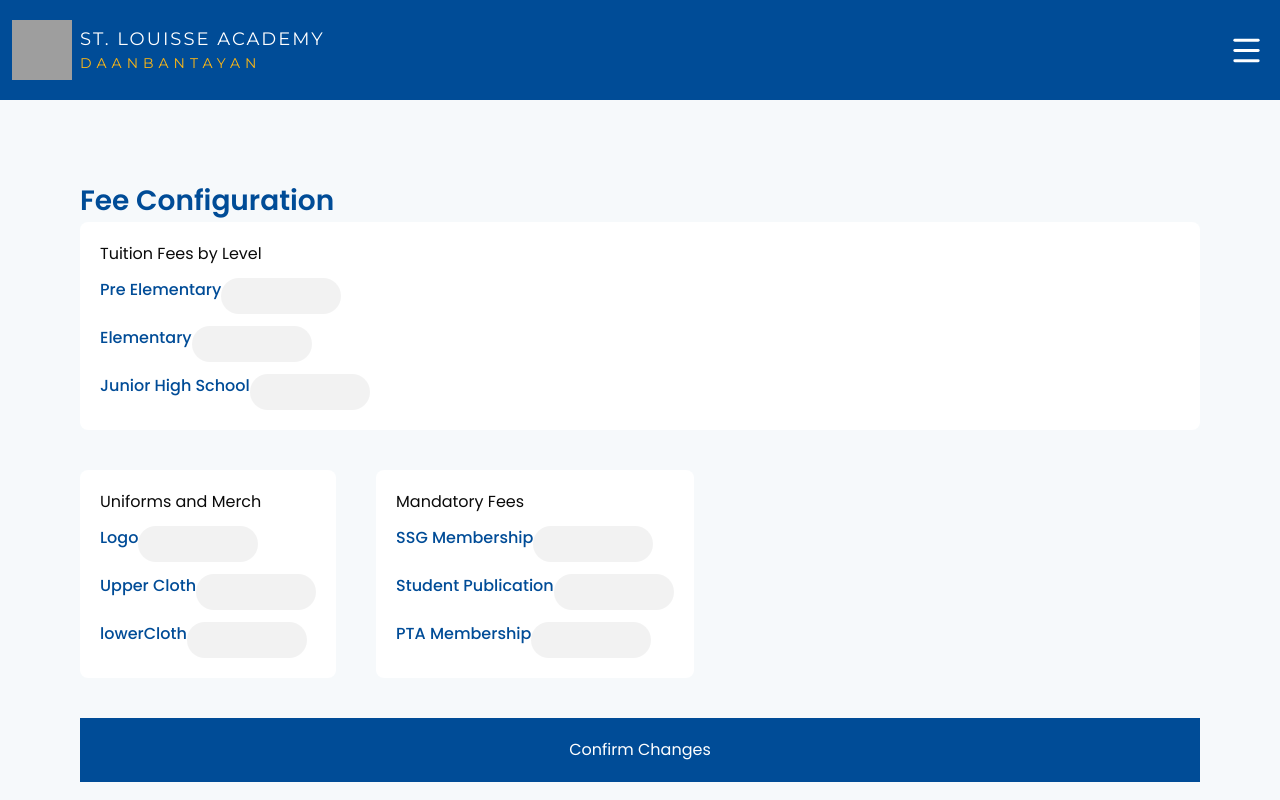
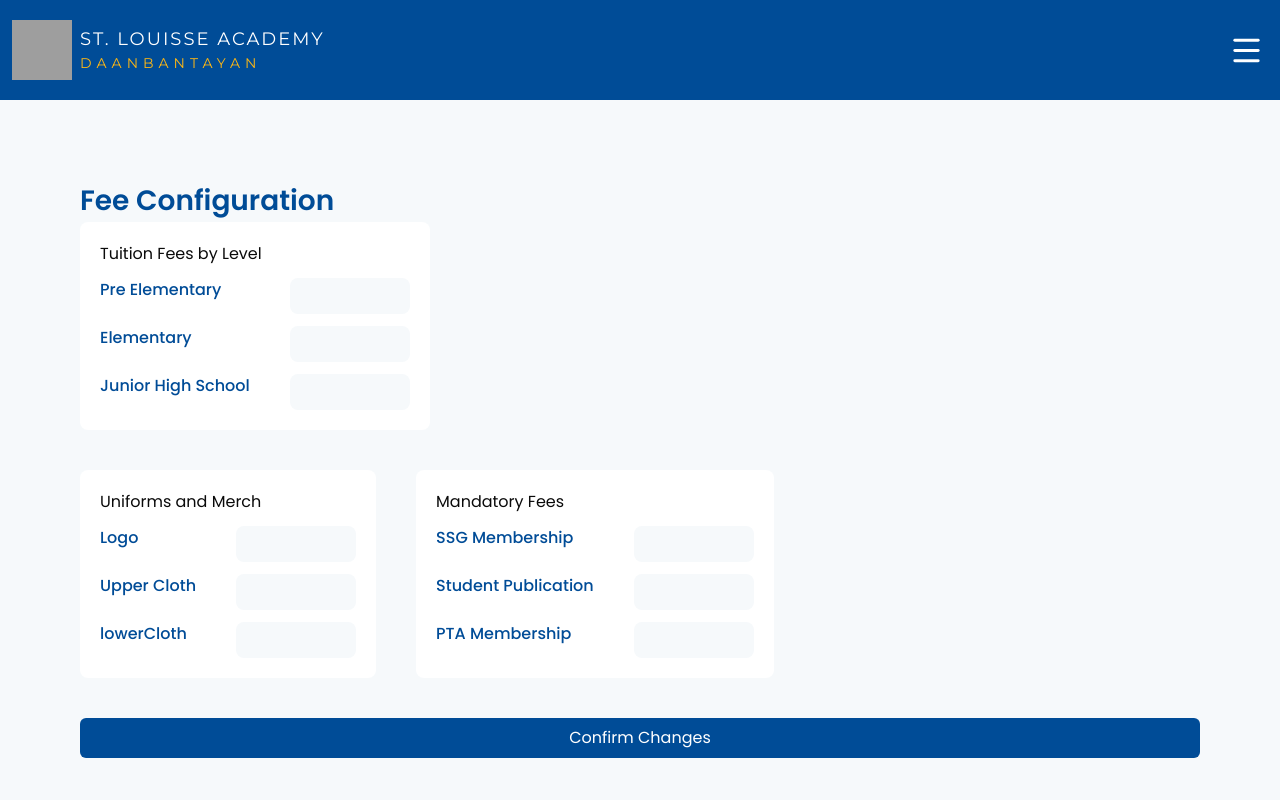
Before and after one commit to charissejamien/stlouisseacademy, a Next.js app: page /admin/fees in a window 1280 px wide. Shown: the top 800 px of the page. Built offline with nearby package versions, Linux system fonts and the light colour scheme; no server answers; grey boxes are pictures that could not be loaded.

Commit message:
feat(style): change ui layout

```diff
--- /dev/null
+++ b/src/app/admin/fees/actions.ts
@@ -0,0 +1,53 @@
+"use server";
+
+import { createClient } from "@/lib/supabase/server";
+
+const fees = [
+    {name: "tuitionPreElem", label: "Pre Elementary"},
+    {name: "tuitionElem", label: "Elementary"},
+    {name: "tuitionJHS", label: "Junior High School"},
+    {name:"logo", label:"Logo"},
+    {name:"upperCloth", label:"Upper Cloth"},
+    {name:"lowerCloth", label:"Lower Cloth"},
+    {name:"ssgMem", label:"SSG Membership"},
+    {name:"studentPub", label:"Student Publication"},
+    {name:"ptaMem", label:"PTA Membership"},
+];
+
+export interface FeeData {
+    description: string;
+    amount: number;
+}
+
+
+export async function saveFees(state:{message:string, success:boolean}, formData:FormData ) {
+
+    const supabase = await createClient();
+
+    const feeUpdate = fees.map((fee) => ({
+        description: fee.label,
+        amount: formData.get(fee.name),
+    }));
+
+    const {error} = await supabase
+    .from('fees')
+    .upsert(feeUpdate);
+
+    if(error) {
+        return {success:false, message:error.message};
+    }
+
+    return {success:true, message:"Fees Updated!"};
+
+}
+
+export default async function getFees () {
+
+    const supabase = await createClient();
+
+    const {data} = await supabase
+    .from('fees')
+    .select('description');
+
+    return data as FeeData[];
+}
--- a/src/app/admin/fees/page.tsx
+++ b/src/app/admin/fees/page.tsx
@@ -1,9 +1,8 @@
-
+"use client";
+import { useActionState, useEffect } from "react";
 import { Input } from "@/components/ui/input"
-import {Label} from "@/components/ui/label"
-
-
-
+import { saveFees } from "./actions";
+import toast from 'react-hot-toast';
 
 export default function Fees() {
 
@@ -25,19 +24,33 @@ const mandatoryFees = [
     {name:"ptaMem", label:"PTA Membership"},
 ];
 
+const [state, formAction] = useActionState(saveFees, {success:false, message:""})
+useEffect(() => {
+    if(state.message) {
+        if(state.success) {
+            toast.success(state.message);
+        } else {
+            toast.error(state.message);
+        }
+    }
+
+}, [state]);
+
+
+
 
     return(
         <div className="p-20">
             <h2 className="text-[28px] font-semibold text-sla-blue">Fee Configuration</h2>
 
             <div>
-                <form action="" className="flex flex-col gap-10">
-                    <div className="bg-white rounded-md p-5 flex flex-col gap-3">
+                <form action={formAction} className="flex flex-col gap-10">
+                    <div className="bg-white rounded-md p-5 flex flex-col gap-3 w-fit">
                         <p>Tuition Fees by Level</p>
                         {tuitionFees.map((item) =>
-                        <div key={item.name} className="flex">
+                        <div key={item.name} className="flex justify-between gap-10">
                             <label htmlFor={item.name} className="text-sla-blue font-medium">{item.label}</label>
-                            <Input className="w-30"/>
+                            <Input className="w-30 bg-background" name={item.name}/>
                         </div>
                         )}
                     </div>
@@ -46,25 +59,24 @@ const mandatoryFees = [
                         <div className="bg-white rounded-md p-5 flex flex-col gap-3">
                             <p>Uniforms and Merch</p>
                             {otherFees.map((item) =>
-                            <div key={item.name} className="flex">
+                            <div key={item.name} className="flex justify-between gap-10">
                                 <label htmlFor={item.name} className="text-sla-blue font-medium">{item.label}</label>
-                                <Input className="w-30"/>
+                                <Input className="w-30 bg-background" name={item.name}/>
                             </div>
                             )}
                         </div>
                         <div className="bg-white rounded-md p-5 flex flex-col gap-3">
                             <p>Mandatory Fees</p>
                             {mandatoryFees.map((item) =>
-                            <div key={item.name} className="flex">
+                            <div key={item.name} className="flex justify-between gap-10">
                                 <label htmlFor={item.name} className="text-sla-blue font-medium">{item.label}</label>
-                                <Input className="w-30"/>
+                                <Input className="w-30 bg-background" name={item.name}/>
                             </div>
                             )}
                         </div>
                     </div>
 
-                    <button type="submit" className="bg-sla-blue p-5 text-white">Confirm Changes</button>
-
+                    <button className="bg-sla-blue p-2 rounded-sm text-white w-[300]">Confirm Changes</button>
                 </form>
             </div>
         </div>
--- a/src/app/layout.tsx
+++ b/src/app/layout.tsx
@@ -1,8 +1,9 @@
 import type { Metadata } from "next";
-import { Poppins, Inter } from "next/font/google"; // Industry standard font
+import { Poppins, Inter } from "next/font/google";
 import { Montserrat, EB_Garamond } from "next/font/google";
 import "./globals.css";
 import { cn } from "@/lib/utils";
+import {Toaster} from 'react-hot-toast';
 
 import Header from '@/components/Header';
 import Footer from '@/components/Footer';
@@ -49,7 +50,7 @@ export default function RootLayout({
         <div className={montserrat.className}>
           <Header />
         </div>
-        {/* Everything inside 'children' is the content of your page.tsx files */}
+        <Toaster position="top-center"/>
         {children}
         <div className={montserrat.className}>
           <Footer />
--- a/src/components/ui/input.tsx
+++ b/src/components/ui/input.tsx
@@ -8,7 +8,7 @@ function Input({ className, type, ...props }: React.ComponentProps<"input">) {
       type={type}
       data-slot="input"
       className={cn(
-        "h-9 w-full min-w-0 rounded-3xl border border-transparent bg-input/50 px-3 py-1 text-base transition-[color,box-shadow,background-color] outline-none file:inline-flex file:h-7 file:border-0 file:bg-transparent file:text-sm file:font-medium file:text-foreground placeholder:text-muted-foreground focus-visible:border-ring focus-visible:ring-3 focus-visible:ring-ring/30 disabled:pointer-events-none disabled:cursor-not-allowed disabled:opacity-50 aria-invalid:border-destructive aria-invalid:ring-3 aria-invalid:ring-destructive/20 md:text-sm dark:aria-invalid:border-destructive/50 dark:aria-invalid:ring-destructive/40",
+        "h-9 w-full min-w-0 rounded-md border border-transparent bg-input/50 px-3 py-1 text-base transition-[color,box-shadow,background-color] outline-none file:inline-flex file:h-7 file:border-0 file:bg-transparent file:text-sm file:font-medium file:text-foreground placeholder:text-muted-foreground focus-visible:border-ring focus-visible:ring-3 focus-visible:ring-ring/30 disabled:pointer-events-none disabled:cursor-not-allowed disabled:opacity-50 aria-invalid:border-destructive aria-invalid:ring-3 aria-invalid:ring-destructive/20 md:text-sm dark:aria-invalid:border-destructive/50 dark:aria-invalid:ring-destructive/40",
         className
       )}
       {...props}
```
